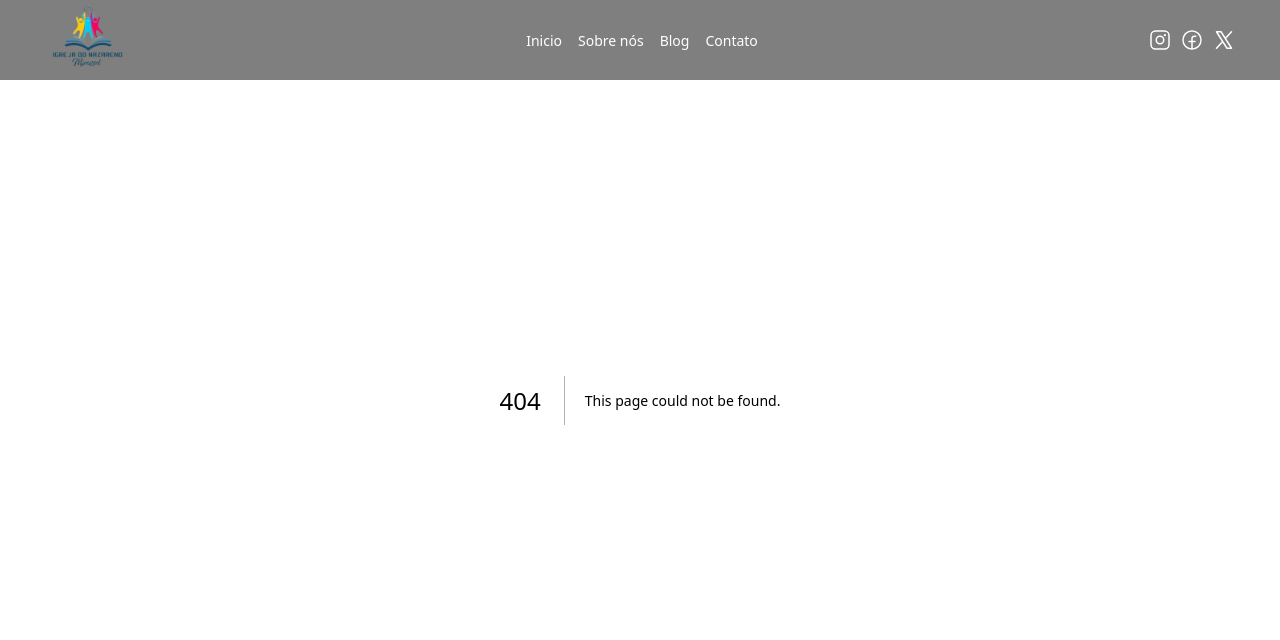
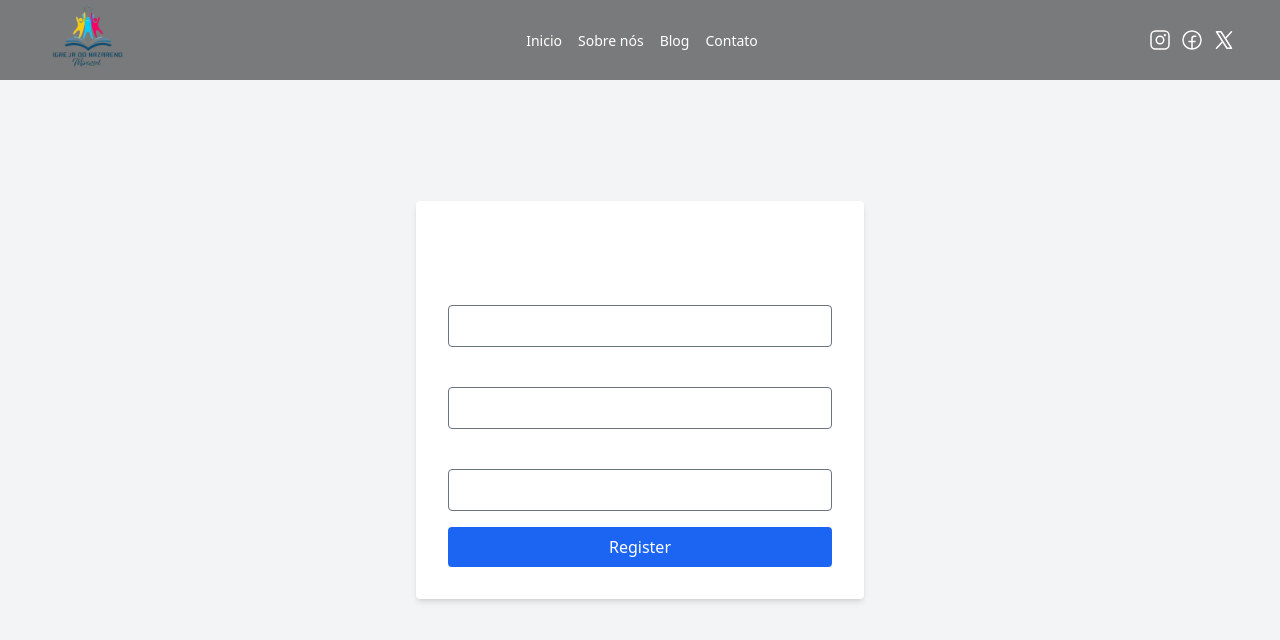
Before and after one commit to Gabriel4420/igreja_nazareno_hotsite, a Next.js app: page /auth/signup in a window 1280 px wide. Before the commit this address had no page. Shown: the top 640 px of the page. Built offline with nearby package versions, Linux system fonts and the light colour scheme.

Commit message:
feat: :sparkles: last updates

```diff
--- a/src/app/(home)/page.tsx
+++ b/src/app/(home)/page.tsx
@@ -1,10 +1,10 @@
+
 import BlogArea from "@/components/screens/blogArea";
 import Carousel from "@/components/ui/carousel/carousel";
 import SobreNos from "@/components/screens/sobrenos";
 import { data } from "@/helpers/banner";
 import Image from "next/image";
 import NewsletterModal from "@/components/screens/newsletter";
-
 
 export default function Home() {
   return (
--- a/src/app/api/auth/[...nextauth]/route.ts
+++ b/src/app/api/auth/[...nextauth]/route.ts
@@ -45,7 +45,7 @@
     strategy: "jwt",
   },
   pages: {
-    signIn: "/auth/signin",
+    signIn: "/auth",
   },
   callbacks: {
     async jwt({ token, user }) {
--- /dev/null
+++ b/src/app/api/auth/register/route.ts
@@ -0,0 +1,64 @@
+import { NextApiRequest, NextApiResponse } from "next";
+import bcrypt from "bcryptjs";
+import { prisma } from "@/lib/prisma";
+
+// Função para criar um novo usuário usando Prisma
+const createUserInDatabase = async (email: string, hashedPassword: string) => {
+  try {
+    // Verificar se o e-mail já está registrado
+    const existingUser = await prisma.user.findUnique({
+      where: { email },
+    });
+
+    if (existingUser) {
+      throw new Error("User already exists");
+    }
+
+    // Criar o novo usuário
+    const newUser = await prisma.user.create({
+      data: {
+        email,
+        password: hashedPassword,
+      },
+    });
+
+    return newUser;
+  } catch (error) {
+    if (error instanceof Error) {
+      throw new Error(error.message); // Acessando a propriedade message se for um objeto Error
+    } else {
+      throw new Error("Unknown error"); // Caso não seja um Error
+    }
+  }
+};
+
+export default async function handler(
+  req: NextApiRequest,
+  res: NextApiResponse
+) {
+  if (req.method !== "POST") {
+    return res.status(405).json({ message: "Method not allowed" });
+  }
+
+  const { email, password } = req.body;
+
+  if (!email || !password) {
+    return res.status(400).json({ message: "Email and password are required" });
+  }
+
+  try {
+    // Criptografar a senha
+    const hashedPassword = await bcrypt.hash(password, 10);
+
+    // Criar o usuário no banco de dados usando Prisma
+    const newUser = await createUserInDatabase(email, hashedPassword);
+
+    return res.status(201).json({ message: "User created", user: newUser });
+  } catch (error) {
+    if (error instanceof Error) {
+      return res
+        .status(500)
+        .json({ message: error?.message || "Internal server error" }); // Acessando a propriedade message se for um objeto Error
+    }
+  }
+}
--- /dev/null
+++ b/src/app/auth/signup/page.tsx
@@ -0,0 +1,82 @@
+import { useState } from 'react';
+import { useRouter } from 'next/router';
+
+export default function Register() {
+  const [email, setEmail] = useState('');
+  const [password, setPassword] = useState('');
+  const [confirmPassword, setConfirmPassword] = useState('');
+  const [error, setError] = useState('');
+  const router = useRouter();
+
+  const handleSubmit = async (e: React.FormEvent<HTMLFormElement>) => {
+    e.preventDefault();
+
+    if (password !== confirmPassword) {
+      setError('Passwords do not match');
+      return;
+    }
+
+    const res = await fetch('/api/auth/register', {
+      method: 'POST',
+      headers: {
+        'Content-Type': 'application/json',
+      },
+      body: JSON.stringify({ email, password }),
+    });
+
+    const data = await res.json();
+
+    if (res.ok) {
+      router.push('/auth/signin');
+    } else {
+      setError(data.message || 'Something went wrong');
+    }
+  };
+
+  return (
+    <div className="flex items-center justify-center min-h-screen bg-gray-100">
+      <div className="w-full max-w-md p-8 space-y-4 bg-white rounded shadow-md">
+        <h2 className="text-2xl font-bold text-center">Register</h2>
+        <form onSubmit={handleSubmit} className="space-y-4">
+          <div>
+            <label className="block text-sm">Email</label>
+            <input
+              type="email"
+              value={email}
+              onChange={(e) => setEmail(e.target.value)}
+              className="w-full p-2 mt-1 border rounded"
+              required
+            />
+          </div>
+          <div>
+            <label className="block text-sm">Password</label>
+            <input
+              type="password"
+              value={password}
+              onChange={(e) => setPassword(e.target.value)}
+              className="w-full p-2 mt-1 border rounded"
+              required
+            />
+          </div>
+          <div>
+            <label className="block text-sm">Confirm Password</label>
+            <input
+              type="password"
+              value={confirmPassword}
+              onChange={(e) => setConfirmPassword(e.target.value)}
+              className="w-full p-2 mt-1 border rounded"
+              required
+            />
+          </div>
+          {error && <div className="text-red-500">{error}</div>}
+          <button
+            type="submit"
+            className="w-full p-2 text-white bg-blue-600 rounded hover:bg-blue-700"
+          >
+            Register
+          </button>
+        </form>
+      </div>
+    </div>
+  );
+}
--- a/src/app/layout.tsx
+++ b/src/app/layout.tsx
@@ -1,15 +1,13 @@
-'use client'
+// Marcar como Client Component
+'use client';
+
 import "./globals.css";
 import Header from "@/components/ui/header/header";
 import { ToastContainer } from "react-toastify";
 import { SessionProvider } from "next-auth/react";
 
-
-
 const RootLayout: React.FC<{ children: React.ReactNode }> = ({ children }) => {
   return (
-    <html lang="pt">
-      <body style={{ overflowX: "hidden" }}>
     <SessionProvider>
       <Header />
       {children}
@@ -19,8 +17,6 @@
         hideProgressBar={false}
       />
     </SessionProvider>
-      </body>
-    </html>
   );
 };
 
--- a/src/components/ui/carousel/carousel.tsx
+++ b/src/components/ui/carousel/carousel.tsx
@@ -39,7 +39,7 @@
             <Image
               src={image.url}
               alt={image.alt}
-              layout="fill"
+              layout="responsive"
               objectFit="contain"
               className="w-full h-full  blur-none"
             />
```
Lines whose indentation alone changed are shown as unchanged.
